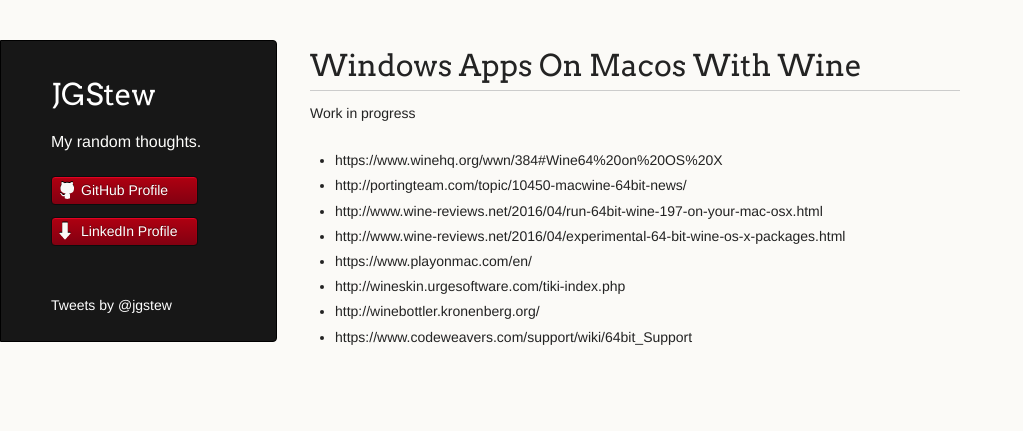
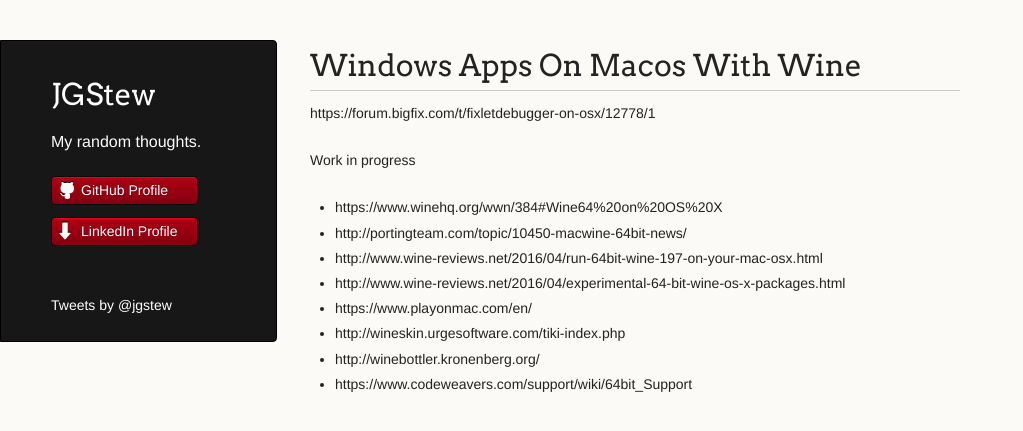
Before and after one commit to jgstew/jgstew.github.io, a Jekyll site: the page built from _posts/2016-12-03-Windows-apps-on-macOS-with-Wine.md, in a window 1280 px wide. Shown: the top 431 px of the page, without its empty margins (0-1023 px from the left). Built offline with Jekyll 4.4.1, drawn with Linux system fonts in a browser that asks for light colours; comment, search, counter and statistics services are not loaded; part of the change alters nothing that is shown.

Commit message:
Update 2016-12-03-Windows-apps-on-macOS-with-Wine.md

```diff
--- a/_posts/2016-12-03-Windows-apps-on-macOS-with-Wine.md
+++ b/_posts/2016-12-03-Windows-apps-on-macOS-with-Wine.md
@@ -1,3 +1,6 @@
+
+https://forum.bigfix.com/t/fixletdebugger-on-osx/12778/1
+
 Work in progress
 
 - https://www.winehq.org/wwn/384#Wine64%20on%20OS%20X
```
